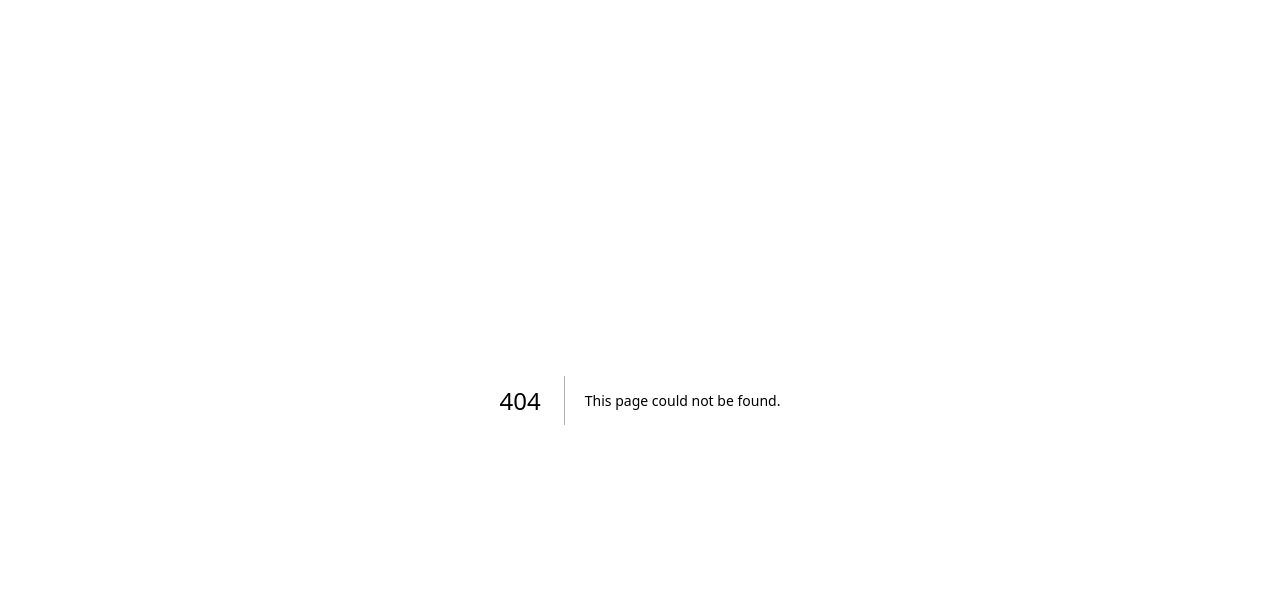
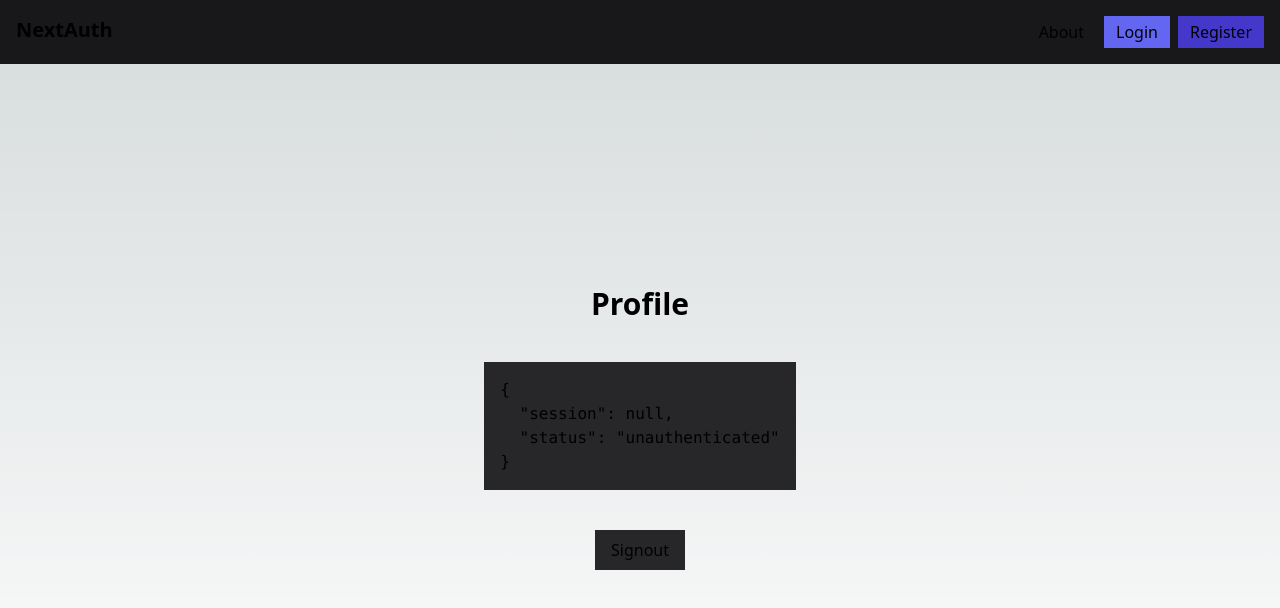
Before and after one commit to kiskee/svgswim, a Next.js app: page /dashboard/profile in a window 1280 px wide. Before the commit this address had no page. Shown: the top 608 px of the page. Built offline with nearby package versions, Linux system fonts and the light colour scheme; no server answers.

Commit message:
finish full functionality

```diff
--- /dev/null
+++ b/src/app/about/page.tsx
@@ -0,0 +1,7 @@
+function AboutPage() {
+    return (
+      <div>AboutPage</div>
+    )
+  }
+
+  export default AboutPage
--- a/src/app/api/hello/route.ts
+++ /dev/null
@@ -1,5 +0,0 @@
-import { NextResponse } from "next/server";
-
-export function GET(){
-    return NextResponse.json({message:"NIEladicate"})
-}
--- /dev/null
+++ b/src/app/dashboard/profile/page.tsx
@@ -0,0 +1,36 @@
+"use client";
+import { useSession, signOut } from "next-auth/react";
+
+function ProfilePage() {
+  const { data: session, status } = useSession();
+
+  console.log(session, status);
+
+  return (
+    <div className="h-[calc(100vh-4rem)] flex flex-col gap-y-10 items-center justify-center">
+      <h1 className="font-bold text-3xl">Profile</h1>
+
+      <pre className="bg-zinc-800 p-4">
+        {JSON.stringify(
+          {
+            session,
+            status,
+          },
+          null,
+          2
+        )}
+      </pre>
+
+      <button
+        className="bg-zinc-800 px-4 py-2 block mb-2"
+        onClick={() => {
+          signOut();
+        }}
+      >
+        Signout
+      </button>
+    </div>
+  );
+}
+
+export default ProfilePage;
--- a/src/app/layout.tsx
+++ b/src/app/layout.tsx
@@ -1,26 +1,25 @@
-import './globals.css'
-import { Inter } from 'next/font/google'
 import Providers from "./Providers";
-
-
+import Navbar from "../components/Navbar";
+import "./globals.css";
 
 export const metadata = {
-  title: 'Create Next App',
-  description: 'Generated by create next app',
-}
+  title: "Create Next App",
+  description: "Generated by create next app",
+};
 
 export default function RootLayout({
   children,
 }: {
-  children: React.ReactNode
+  children: React.ReactNode;
 }) {
   return (
     <html lang="en">
       <body>
         <Providers>
+          <Navbar />
           <div className="container mx-auto">{children}</div>
         </Providers>
       </body>
     </html>
-  )
+  );
 }
--- a/src/app/login/page.tsx
+++ b/src/app/login/page.tsx
@@ -48,7 +48,7 @@ function Signin() {
         />
 
         <button className="bg-blue-500 text-white px-4 py-2 block w-full mt-4">
-          Signup
+          Signin
         </button>
       </form>
     </div>
--- a/src/app/page.tsx
+++ b/src/app/page.tsx
@@ -1,9 +1,10 @@
 function HomePage() {
-  return (
-    <div>
-      Homepage
-    </div>
-  )
+  // const { data: session, status } = useSession({
+  //   required: true,
+  // });
+  // console.log(session, status);
+
+  return <div>HomePage</div>;
 }
 
-export default HomePage
+export default HomePage;
--- /dev/null
+++ b/src/components/Navbar.jsx
@@ -0,0 +1,40 @@
+import Link from "next/link";
+import { getServerSession } from "next-auth";
+
+async function Navbar() {
+  const session = await getServerSession();
+
+  return (
+    <nav className="bg-zinc-900 p-4">
+      <div className="container mx-auto flex justify-between">
+        <Link href="/">
+          <h1 className="font-bold text-xl">NextAuth</h1>
+        </Link>
+
+        <ul className="flex gap-x-2">
+          {session ? (
+            <>
+              <li className="px-3 py-1">
+                <Link href="/dashboard/profile">Perfil</Link>
+              </li>
+            </>
+          ) : (
+            <>
+              <li className="px-3 py-1">
+                <Link href="/about">About</Link>
+              </li>
+              <li className="bg-indigo-500 px-3 py-1">
+                <Link href="/">Login</Link>
+              </li>
+              <li className="bg-indigo-700 px-3 py-1">
+                <Link href="/register">Register</Link>
+              </li>
+            </>
+          )}
+        </ul>
+      </div>
+    </nav>
+  );
+}
+
+export default Navbar;
--- /dev/null
+++ b/src/middleware.ts
@@ -0,0 +1,3 @@
+export { default } from "next-auth/middleware";
+
+export const config = { matcher: ["/", "/dashboard/:path*"] };
```
Also changed, not shown: .eslintrc.json, src/app/dashboard/page.tsx (deleted).
